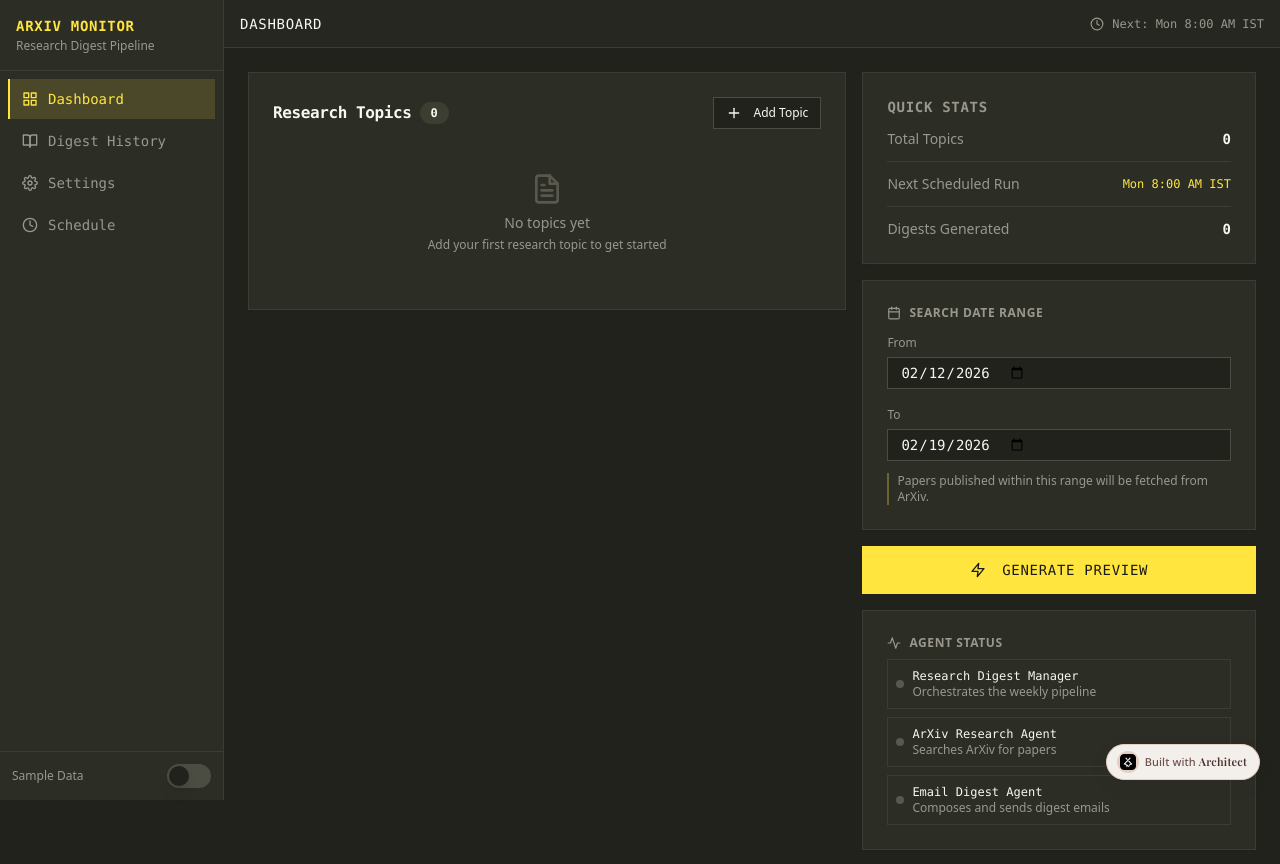
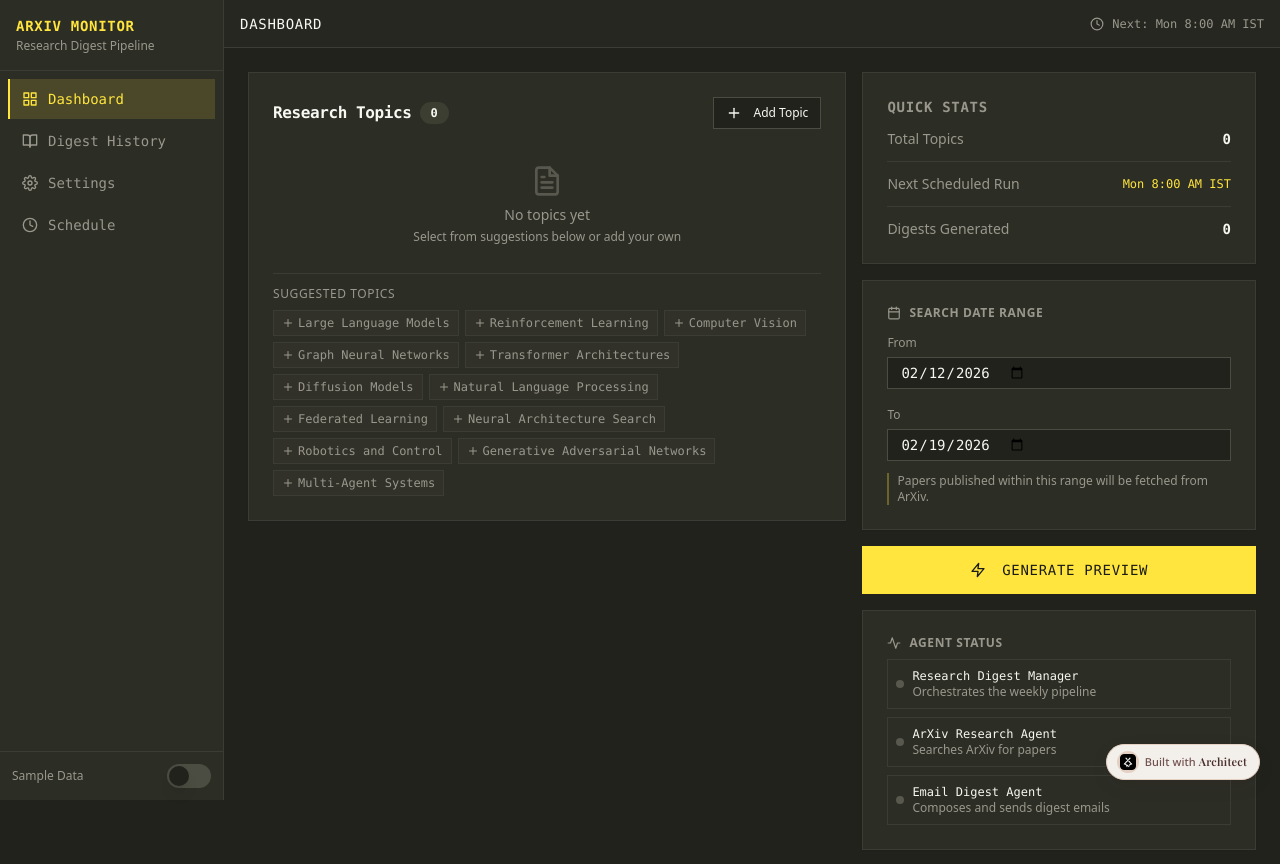
Before and after one commit to Lyzr-Apps/arxive-emailer-smart-lab-7lzg, a Next.js app: page / in a window 1280 px wide. Shown: the top 864 px of the page. Built offline with nearby package versions, Linux system fonts and the light colour scheme.

Commit message:
feat: improved digest history scrollability and added pre-written topic suggestions

```diff
--- a/app/page.tsx
+++ b/app/page.tsx
@@ -70,6 +70,29 @@ interface TopicPapers {
 // ---------------------------------------------------------------------------
 
 const SAMPLE_TOPICS = ['Large Language Models', 'Reinforcement Learning', 'Computer Vision', 'Graph Neural Networks']
+
+const SUGGESTED_TOPICS = [
+  'Large Language Models',
+  'Reinforcement Learning',
+  'Computer Vision',
+  'Graph Neural Networks',
+  'Transformer Architectures',
+  'Diffusion Models',
+  'Natural Language Processing',
+  'Federated Learning',
+  'Neural Architecture Search',
+  'Robotics and Control',
+  'Generative Adversarial Networks',
+  'Multi-Agent Systems',
+  'Explainable AI',
+  'Speech Recognition',
+  'Knowledge Graphs',
+  'Quantum Machine Learning',
+  'Medical Image Analysis',
+  'Autonomous Driving',
+  'Recommendation Systems',
+  'Time Series Forecasting',
+]
 
 const SAMPLE_DIGEST: DigestEntry = {
   id: 'sample-1',
@@ -603,10 +626,10 @@ function DashboardSection({
               </div>
             )}
             {displayTopics.length === 0 ? (
-              <div className="text-center py-8 text-muted-foreground">
+              <div className="text-center py-6 text-muted-foreground">
                 <FiFileText className="w-8 h-8 mx-auto mb-2 opacity-40" />
                 <p className="text-sm">No topics yet</p>
-                <p className="text-xs mt-1">Add your first research topic to get started</p>
+                <p className="text-xs mt-1">Select from suggestions below or add your own</p>
               </div>
             ) : (
               <ScrollArea className="max-h-[320px]">
@@ -622,6 +645,32 @@ function DashboardSection({
                 </div>
               </ScrollArea>
             )}
+            {/* Suggested Topics */}
+            {(() => {
+              const available = SUGGESTED_TOPICS.filter((s) => !displayTopics.includes(s))
+              if (available.length === 0) return null
+              return (
+                <div className="mt-3 pt-3 border-t border-border">
+                  <p className="text-xs text-muted-foreground mb-2 font-medium uppercase tracking-wider">Suggested Topics</p>
+                  <div className="flex flex-wrap gap-1.5">
+                    {available.slice(0, 12).map((suggestion) => (
+                      <button
+                        key={suggestion}
+                        onClick={() => {
+                          if (!topics.includes(suggestion)) {
+                            setTopics((prev) => [...prev, suggestion])
+                          }
+                        }}
+                        className="inline-flex items-center gap-1 px-2 py-1 text-xs font-mono border border-border bg-secondary/30 text-muted-foreground hover:text-foreground hover:border-primary/50 hover:bg-primary/10 transition-colors cursor-pointer"
+                      >
+                        <FiPlus className="w-3 h-3" />
+                        {suggestion}
+                      </button>
+                    ))}
+                  </div>
+                </div>
+              )
+            })()}
           </CardContent>
         </Card>
 
@@ -884,13 +933,11 @@ function HistorySection({
           </CardContent>
         </Card>
       ) : (
-        <ScrollArea className="max-h-[calc(100vh-220px)]">
-          <div className="space-y-2">
-            {filtered.map((digest, index) => (
-              <DigestCard key={digest.id} digest={digest} defaultExpanded={index === 0} />
-            ))}
-          </div>
-        </ScrollArea>
+        <div className="overflow-y-auto max-h-[calc(100vh-200px)] pr-1 space-y-2">
+          {filtered.map((digest, index) => (
+            <DigestCard key={digest.id} digest={digest} defaultExpanded={index === 0} />
+          ))}
+        </div>
       )}
     </div>
   )
```
